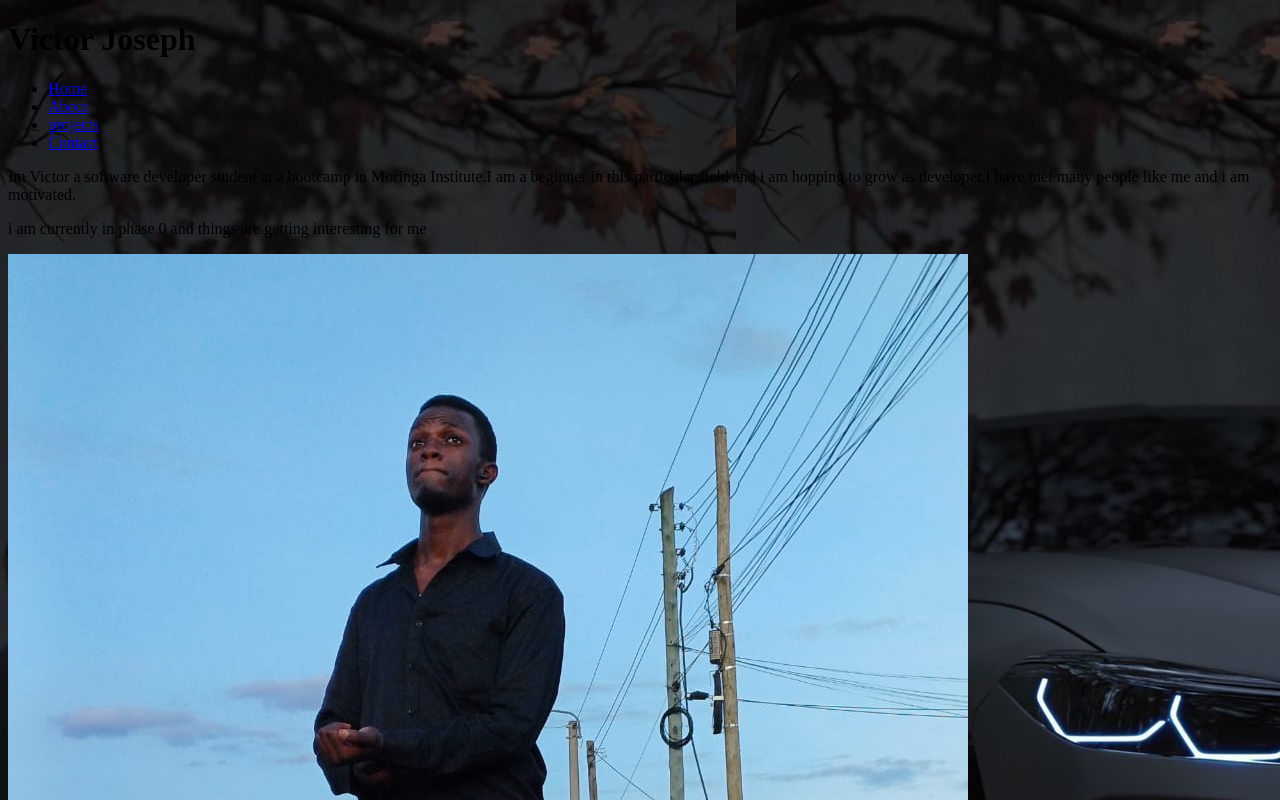
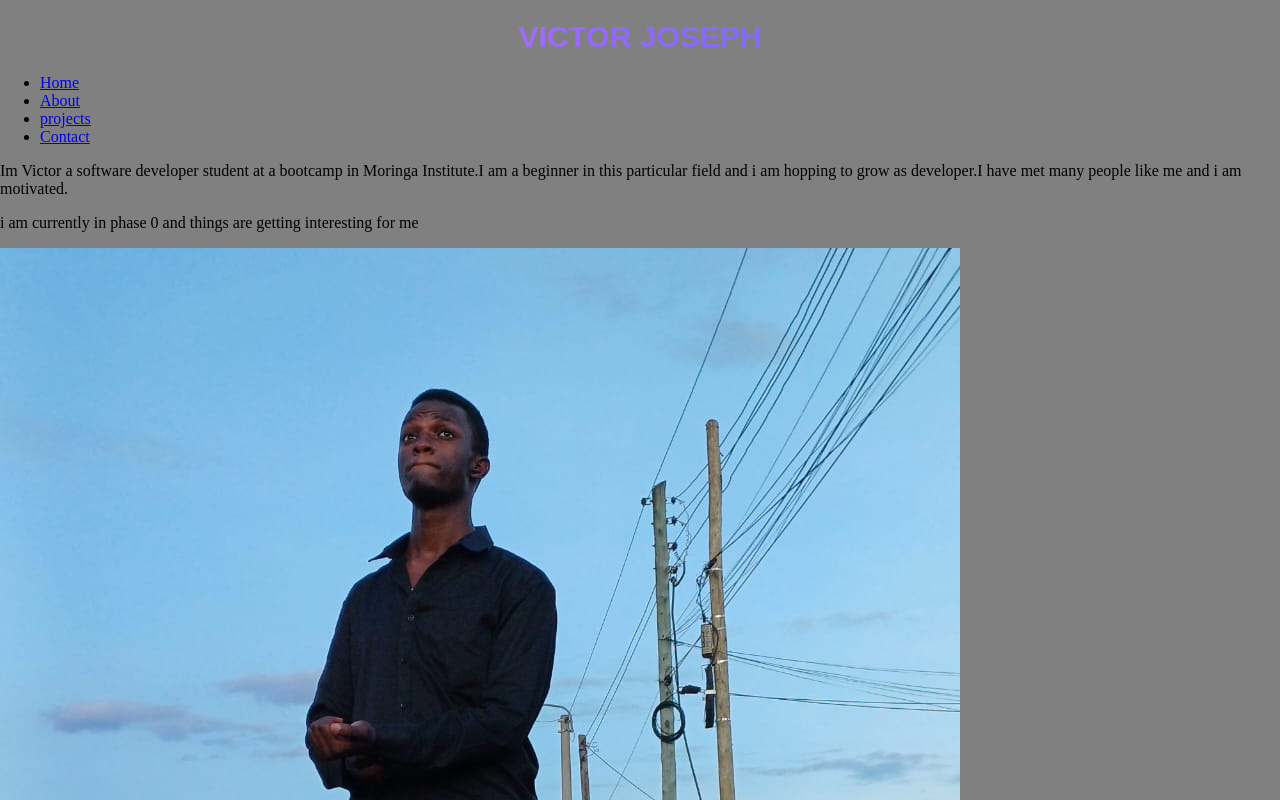
Before and after one commit to v1c7o0r/portfolio, a plain HTML site: page index.html in a window 1280 px wide. Shown: the top 800 px of the page. Drawn offline with Linux system fonts and the light colour scheme.

Commit message:
feat:index.html m

```diff
--- a/index.html
+++ b/index.html
@@ -5,7 +5,27 @@
     <meta name="viewport" content="width=device-width, initial-scale=1.0">
     <title>Victors Portfolio</title>
      <link rel="stylesheet" href="style.css">
+     <style>
+     body {
+        display:block;
+        align-items:top;
+        height: 100vh;
+        margin: 0;
+        padding: 0;
+        box-sizing: border-box;
+        background: grey;
 
+     }
+     h1{
+        color: red;
+     }
+     h1 hover{
+      text-shadow: 0 0 0 5px white ,
+      0 0 10px white,
+      00 15px orange,
+      0 0 20 px blue;
+     }
+    </style>
 </head>
 <body background="images/468ivlI_.jpeg">
 
--- a/style.css
+++ b/style.css
@@ -0,0 +1,19 @@
+h1{
+    font-family: 'Poppins',sans-serif;
+    font-size: 30px;
+    text-transform: uppercase;
+    text-align: center;
+    background: linear-gradient(to right,#fc72ff,#8f68ff,#487bff,#8f68ff,#fc72ff);
+    background-size: 200%;
+    background-clip: text;
+    -webkit-background-clip: text;
+    -webkit-text-fill-color: transparent;
+    animation: animate-gradient 2.5 linear infinite;
+
+
+}
+@keyframes animate-gradient{
+    to{
+        background-position: 200%;
+    }
+}
```
